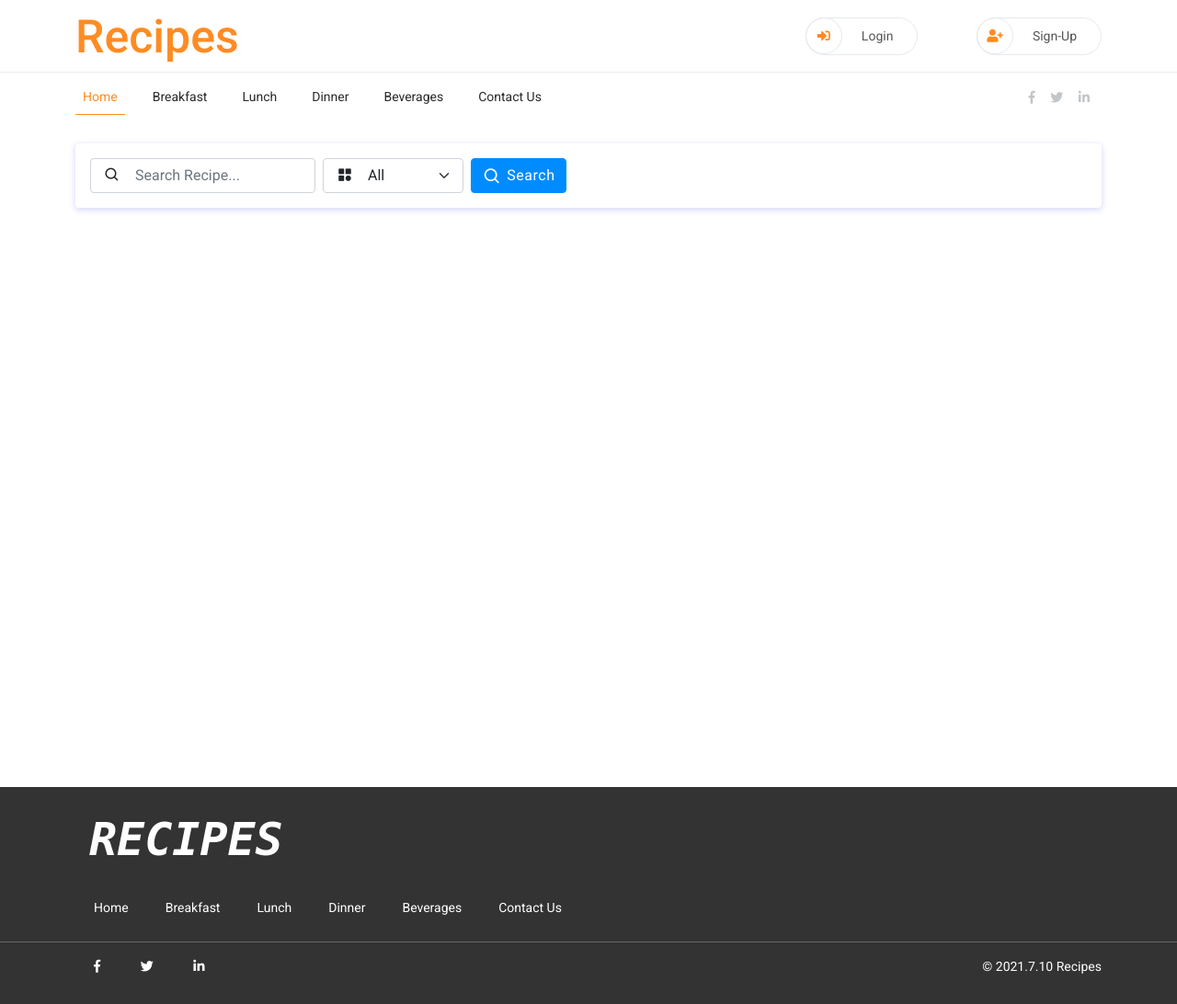
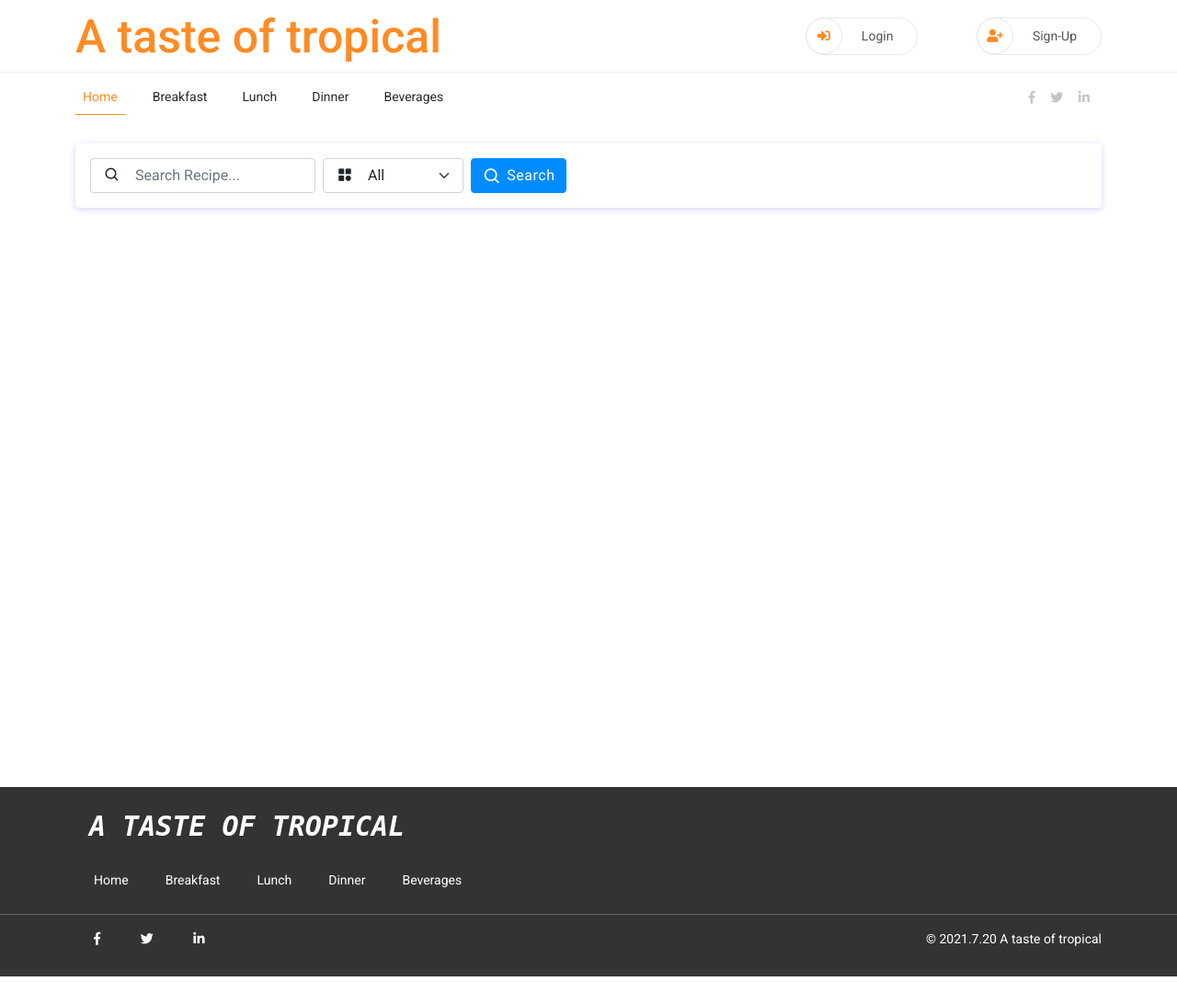
Before and after one commit to aladdinGene/recipes, a Django app: page / in a window 1280 px wide. Shown: the whole page at 92% size. After the commit the page ends 1062 px from the top, so only its background shows below. Run offline with Django 3.2, Linux system fonts and the light colour scheme; data that the repository does not hold is empty; some libraries are stand-ins or nearby versions.

Commit message:
7/20/2021

```diff
--- a/recipes/settings.py
+++ b/recipes/settings.py
@@ -46,6 +46,7 @@ INSTALLED_APPS = [
 
 MIDDLEWARE = [
     'django.middleware.security.SecurityMiddleware',
+    'whitenoise.middleware.WhiteNoiseMiddleware',
     'django.contrib.sessions.middleware.SessionMiddleware',
     'django.middleware.common.CommonMiddleware',
     'django.middleware.csrf.CsrfViewMiddleware',
--- a/requirements.txt
+++ b/requirements.txt
@@ -1,5 +1,4 @@
 django
 gunicorn
 Pillow
-django-heroku
 whitenoise
--- a/static/assets/css/app.css
+++ b/static/assets/css/app.css
@@ -31,6 +31,23 @@ ul {
 #logo h2{
     font-size: 50px;
     color: #ff8b23;
+    line-height: 60px;
+}
+@media(max-width: 550px) {
+    #logo h2{
+        font-size: 40px;
+    }
+}
+@media(max-width: 450px) {
+    #logo h2{
+        font-size: 30px;
+        margin-right: 80px;
+    }
+}
+@media(max-width: 370px) {
+    #logo h2{
+        line-height: 30px;
+    }
 }
 #logo h2>span{
 	font-size: 30px;
@@ -151,7 +168,7 @@ ul {
     color: #eee;
 }
 .footer p{
-    font-size: 50px;
+    font-size: 30px;
     color: #FFF;
     font-style: italic;
     font-weight: 900;
--- a/templates/layout.html
+++ b/templates/layout.html
@@ -18,14 +18,14 @@
             <div class="sub_header">
                 <div class="container">
                     <div class="row align-items-center position-relative">
-                        <div class="col-md-4 col-lg-6">
+                        <div class="col-md-12 col-lg-6">
                             <div id="logo">
                                 <a href="/">
-                                    <h2>Recipes</span></h2>
+                                    <h2>A taste of tropical</span></h2>
                                 </a>
                             </div>
                         </div>
-                        <div class="col-md-8 col-lg-6 d-none d-lg-block">
+                        <div class="col-md-12 col-lg-6 d-none d-lg-block">
                             <div class="sub_header_social_icon float-end">
                                 {% if user.is_authenticated %}
                                     <a href="/logout" class="register_icon"><i class="fas fa-sign-out-alt"></i>Logout</a>
@@ -79,9 +79,6 @@
                                                 <a href="/my-recipes" class="nav-link {% if category == 'My Recipes' %} active {% endif %}">My Recipes</a>
                                             </li>
                                         {% endif %}
-                                        <li class="nav-item">
-                                            <a href="#" class="nav-link">Contact Us</a>
-                                        </li>
                                         <li class="nav-item d-lg-none">
                                             {% if user.is_authenticated %}
                                                 <a href="/logout" class="nav-link">Logout</a>
@@ -116,7 +113,7 @@
             <div class="container">
                 <div class="row">
                     <div class="col-lg-12">
-                        <p>Recipes</p>
+                        <p>A taste of tropical</p>
                     </div>
                     <div class="col-lg-12">
                         <div class="footer-links">
@@ -125,7 +122,6 @@
                             <a href="/Lunch">Lunch</a>
                             <a href="/Dinner">Dinner</a>
                             <a href="/Beverages">Beverages</a>
-                            <a href="#">Contact Us</a>
                         </div>
                     </div>
                 </div>
@@ -137,14 +133,14 @@
                         <a href="#"><i class="fab fa-facebook-f"></i></a>
                         <a href="#"> <i class="fab fa-twitter"></i></a>
                         <a href="#"><i class="fab fa-linkedin-in"></i></a>
-                        <span class="float-end">&copy;&nbsp;2021.7.10 Recipes</span>
+                        <span class="float-end">&copy;&nbsp;2021.7.20 A taste of tropical</span>
                     </div>
                 </div>
             </div>
         </footer>
         <script src="https://ajax.googleapis.com/ajax/libs/jquery/3.5.1/jquery.min.js"></script>
         <script src="https://cdnjs.cloudflare.com/ajax/libs/popper.js/1.16.0/umd/popper.min.js"></script>
-        <script src="{% static 'assets/js/bootstrap.bundle.min.js' %}"></script>
+        <script src="https://maxcdn.bootstrapcdn.com/bootstrap/4.5.2/js/bootstrap.min.js">
         <script src="{% static 'assets/js/tata.js' %}"></script>
         <script type="text/javascript" src="{% static 'assets/js/app.js' %}"></script>
         {% block script %}{% endblock %}
```
Also changed, not shown: db.sqlite3.
